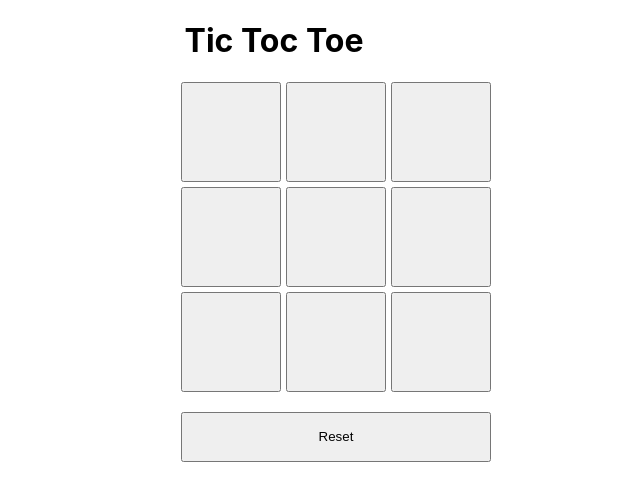
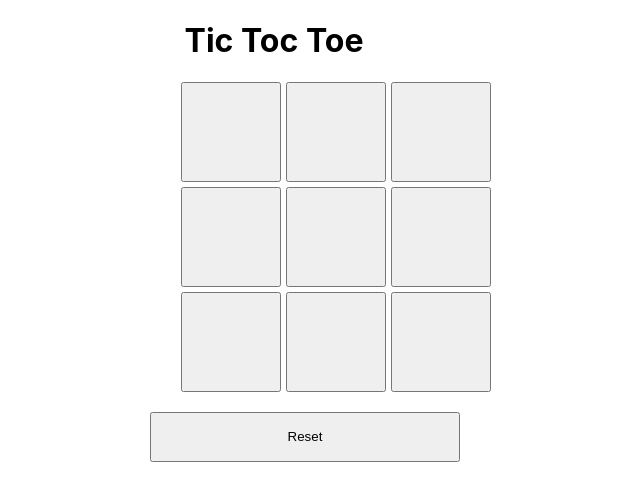
Before and after one commit to Shivaprasad-SK/Tic-Tac-Toe, a React (Create React App) app: page / in a window 1280 px wide. Shown: the top 500 px of the page, without its empty margins (366-1006 px from the left). Built offline with nearby package versions, Linux system fonts and the light colour scheme.

Commit message:
Update App.css

```diff
--- a/src/App.css
+++ b/src/App.css
@@ -21,7 +21,7 @@ body {
   grid-template-columns: repeat(1, 310px);
   grid-template-rows: repeat(1, 50px);
 
-  margin-left:20%;
+  margin-left:10%;
 }
 h1 {
   text-align: center;
```
